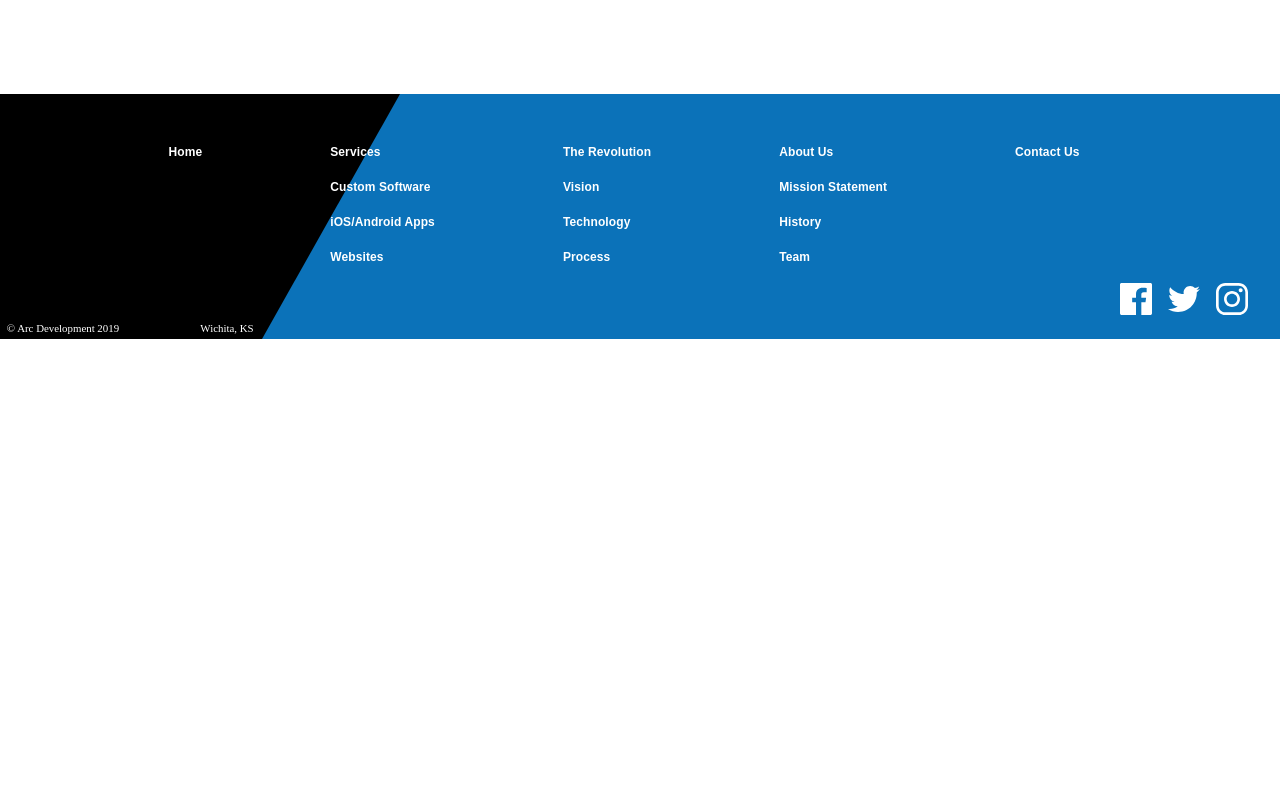
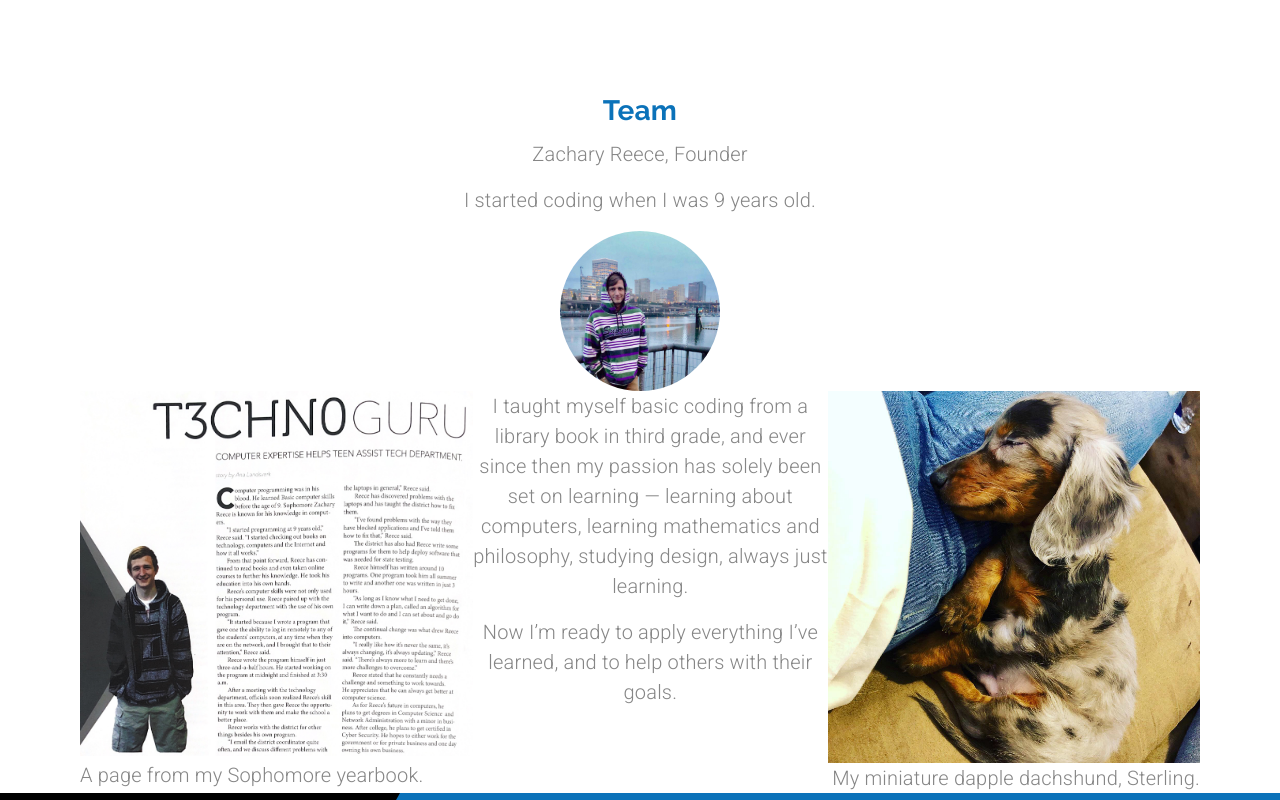
Before and after one commit to AnnaRoos/mui-tutorial-v4, a React (Create React App) app: page /about in a window 1280 px wide. Shown: the part 1080-1880 px from the top of the page. Before the commit the page ends 1419 px from the top, so only its background shows below. Built offline with nearby package versions, Linux system fonts and the light colour scheme.

Commit message:
working on about page, added avatar

```diff
--- a/src/components/content/TextImageLargeBlock.js
+++ b/src/components/content/TextImageLargeBlock.js
@@ -21,6 +21,15 @@ const useStyles = makeStyles((theme) => ({
     maxWidth: '60rem',
     [theme.breakpoints.down('lg')]: {
       maxWidth: '40rem',
+    },
+    [theme.breakpoints.down('md')]: {
+      marginBottom: '5rem',
+    },
+    [theme.breakpoints.down('sm')]: {
+      maxWidth: '30rem',
+    },
+    [theme.breakpoints.down('xs')]: {
+      maxWidth: '20rem',
     },
   },
   subheading: {
--- a/src/data/aboutData.js
+++ b/src/data/aboutData.js
@@ -1,4 +1,7 @@
+import founderImg from '../assets/founder.jpg';
 import historyImg from '../assets/history.svg';
+import puppyImg from '../assets/puppy.svg';
+import yearbookImg from '../assets/yearbook.svg';
 
 export const introText = `Whether it be person to person, business to consumer, or an individual to
 their interests, technology is meant to bring us closer to what we care about in the best way
@@ -32,11 +35,11 @@ export const teamText = {
     `I taught myself basic coding from a library book in third grade, and ever
 since then my passion has solely been set on learning — learning about computers,
 learning mathematics and philosophy, studying design, always just learning.`,
-    `Now I’m ready to apply everything I’ve learned, and to help others with the`,
+    `Now I’m ready to apply everything I’ve learned, and to help others with their goals.`,
   ],
-};
-
-export const captions = {
+  founderImg: founderImg,
+  imgLeft: yearbookImg,
+  imgRight: puppyImg,
   captionLeft: `A page from my Sophomore yearbook.`,
   captionRight: `My miniature dapple dachshund, Sterling.`,
 };
--- a/src/pages/AboutPage.js
+++ b/src/pages/AboutPage.js
@@ -1,12 +1,13 @@
 import React from 'react';
 
+import Avatar from '@material-ui/core/Avatar';
 import Grid from '@material-ui/core/Grid';
 import Typography from '@material-ui/core/Typography';
 
 import { makeStyles, useMediaQuery } from '@material-ui/core';
 import { useTheme } from '@material-ui/styles';
 
-import { introText, historyText } from '../data/aboutData';
+import { introText, historyText, teamText } from '../data/aboutData';
 import TextImageLargeBlock from '../components/content/TextImageLargeBlock';
 
 const useStyles = makeStyles((theme) => ({
@@ -27,6 +28,16 @@ const useStyles = makeStyles((theme) => ({
     fontWeight: 300,
     lineHeight: 1.4,
     marginBottom: '10rem',
+    [theme.breakpoints.down('md')]: {
+      marginBottom: '5rem',
+    },
+  },
+  avatar: {
+    width: '10rem',
+    height: '10rem',
+  },
+  img: {
+    maxWidth: '25rem',
   },
 }));
 
@@ -54,6 +65,54 @@ const AboutPage = () => {
         subheading={historyText.subheading}
         text={historyText.text}
       />
+      <Grid container direction="column" alignItems="center">
+        <Grid item>
+          <Typography variant="h4" align="center" gutterBottom>
+            {teamText.title}
+          </Typography>
+        </Grid>
+        <Grid item>
+          <Typography variant="body1" align="center" paragraph>
+            {teamText.text[0]}
+          </Typography>
+          <Typography variant="body1" align="center" paragraph>
+            {teamText.text[1]}
+          </Typography>
+        </Grid>
+        <Grid item>
+          <Avatar
+            className={classes.avatar}
+            alt="Zachary Reece, founder"
+            src={teamText.founderImg}
+          />
+        </Grid>
+        <Grid container item direction="row" justifyContent="space-between">
+          <Grid item lg>
+            <img
+              className={classes.img}
+              src={teamText.imgLeft}
+              alt="yearbook article"
+            />
+            <Typography variant="body1">{teamText.captionLeft}</Typography>
+          </Grid>
+          <Grid item lg>
+            <Typography variant="body1" align="center" paragraph>
+              {teamText.text[2]}
+            </Typography>
+            <Typography variant="body1" align="center" paragraph>
+              {teamText.text[3]}
+            </Typography>
+          </Grid>
+          <Grid item container direction="column" lg alignItems="flex-end">
+            <img
+              className={classes.img}
+              src={teamText.imgRight}
+              alt="cute dog"
+            />
+            <Typography variant="body1">{teamText.captionRight}</Typography>
+          </Grid>
+        </Grid>
+      </Grid>
     </Grid>
   );
 };
```
